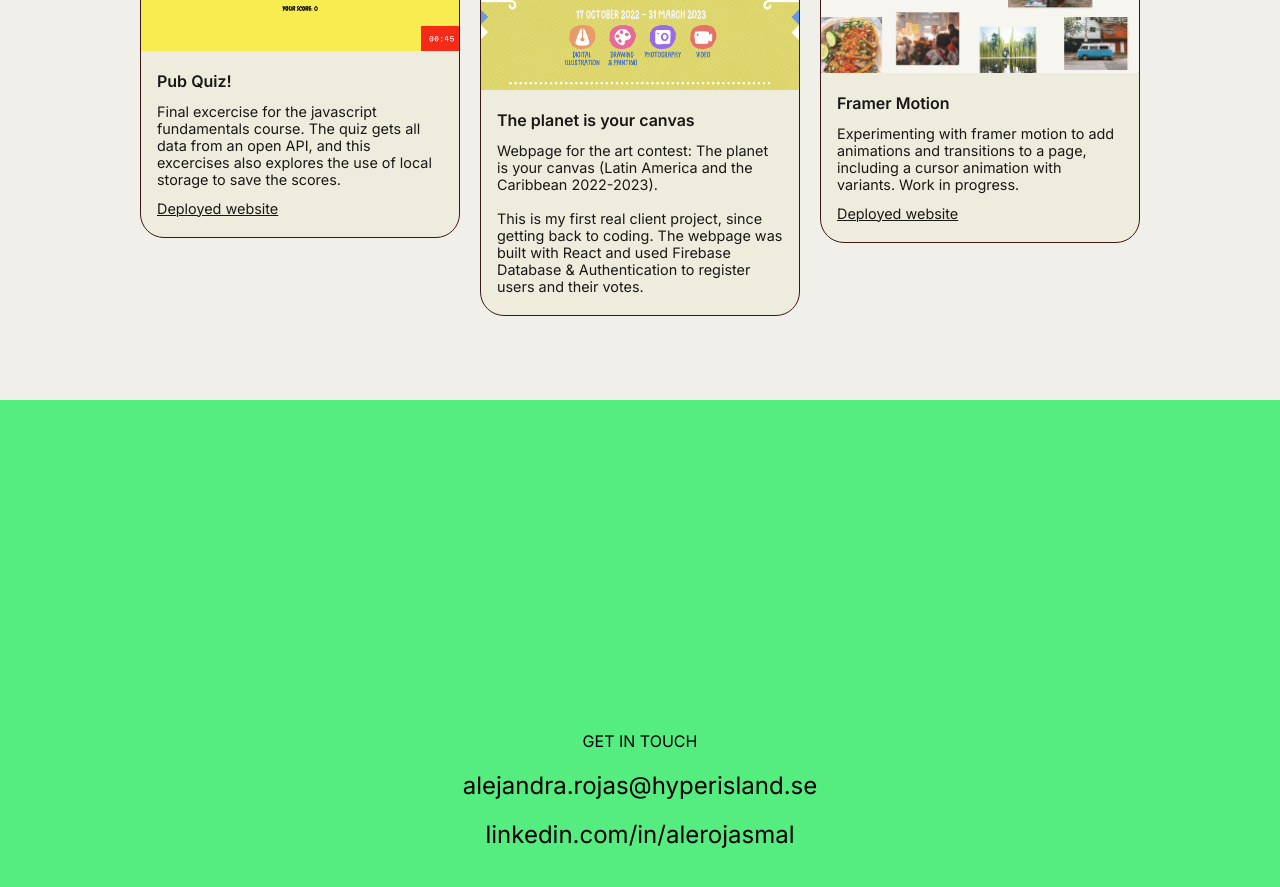
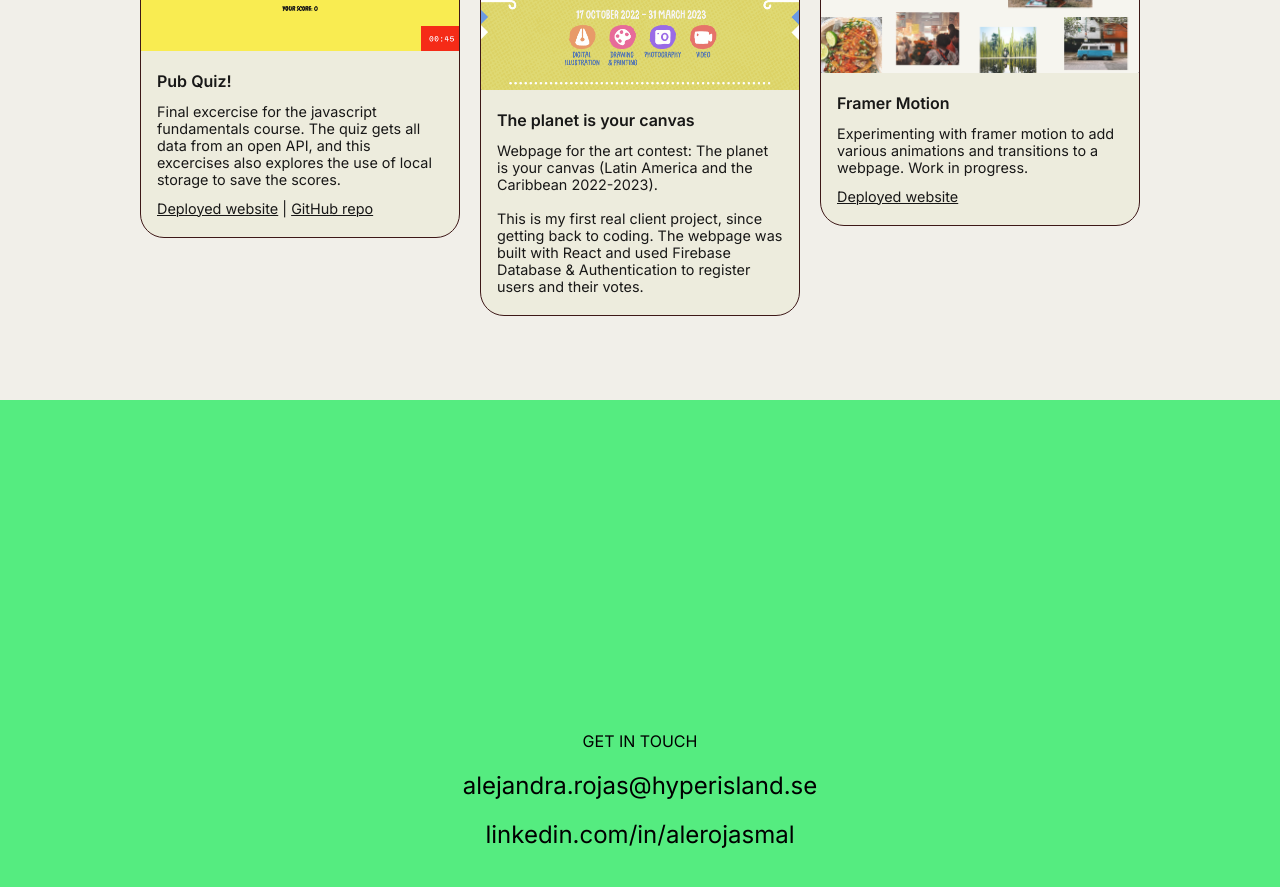
Before and after one commit to alejandra-rojas/portfolio, a React (Create React App) app: page / in a window 1280 px wide. Shown: the part 5860-6747 px from the top of the page. Built offline with nearby package versions, Linux system fonts and the light colour scheme; a web font is replaced by a local one.

Commit message:
Added link to quiz repo

```diff
--- a/src/components/Projects.js
+++ b/src/components/Projects.js
@@ -244,13 +244,13 @@ function Projects() {
                   <a href="https://hiquizzz.netlify.app/" target="_blank">
                     Deployed website
                   </a>
-                  {/* &nbsp;|&nbsp;
-              <a
-                href="https://github.com/alejandra-rojas/APIs-RandomQuoteinArandomFont"
-                target="_blank"
-              >
-                GitHub repo
-              </a> */}
+                  &nbsp;|&nbsp;
+                  <a
+                    href="https://github.com/alejandra-rojas/QuizTime"
+                    target="_blank"
+                  >
+                    GitHub repo
+                  </a>
                 </div>
               </div>
               <div className={styles.projectStack}>
@@ -373,9 +373,8 @@ function Projects() {
               <div className={styles.projectData}>
                 <div className={styles.projectTitle}>Framer Motion</div>
                 <div className={styles.projectDescription}>
-                  Experimenting with framer motion to add animations and
-                  transitions to a page, including a cursor animation with
-                  variants. Work in progress.
+                  Experimenting with framer motion to add various animations and
+                  transitions to a webpage. Work in progress.
                 </div>
                 <div className={styles.projectLinks}>
                   <a href="https://framer.netlify.app/" target="_blank">
--- a/src/components/Projects.module.css
+++ b/src/components/Projects.module.css
@@ -229,6 +229,9 @@
 .projectLinks {
   font-size: 0.9rem;
   padding-top: 12px;
+}
+
+.projectLinks a {
   text-decoration: underline 1px black;
 }
 
```
